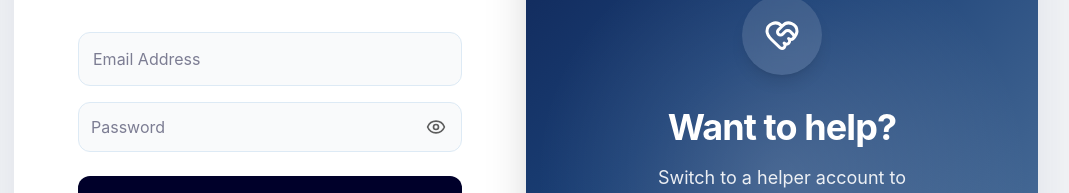
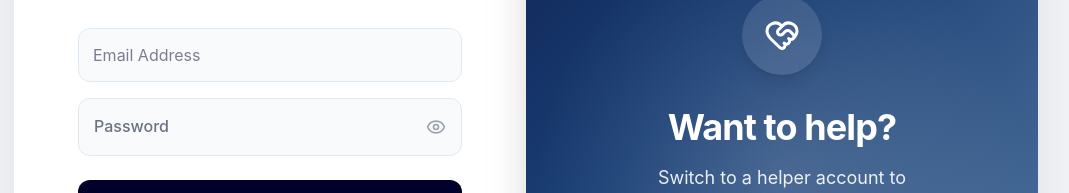
Before and after one commit to Nashap/CareRide-AI, a React (Vite) app in the folder frontend/: page /login in a window 1280 px wide. Shown: the part 223-416 px from the top of the page, without its empty margins (114-1183 px from the left). Built offline with nearby package versions, Linux system fonts and the light colour scheme; no server answers.

Commit message:
Update PasswordInput.jsx

```diff
--- a/frontend/src/components/common/PasswordInput.jsx
+++ b/frontend/src/components/common/PasswordInput.jsx
@@ -1,21 +1,30 @@
 import { useState } from "react";
 import { Eye, EyeOff } from "lucide-react";
 
-export default function PasswordInput({ className = "", ...props }) {
+export default function PasswordInput({ className = "", id, placeholder = "Password", ...props }) {
   const [showPassword, setShowPassword] = useState(false);
+  const inputId = id || props.name;
 
   return (
-    <div className="relative">
+    <div className="relative w-full">
       <input
         type={showPassword ? "text" : "password"}
+        id={inputId}
+        placeholder={placeholder}
         {...props}
-        className={`w-full border rounded-xl p-3 pr-12 focus:outline-none focus:ring-2 focus:ring-cr-primary ${className}`}
+        className={`peer w-full bg-gray-50 border border-gray-200 text-gray-900 rounded-xl px-4 pt-6 pb-2 pr-12 focus:outline-none focus:ring-2 focus:ring-[#1A3F75]/20 focus:border-[#1A3F75] transition-all placeholder-transparent ${className}`}
       />
+      <label
+        htmlFor={inputId}
+        className="absolute left-4 top-2 text-xs font-medium text-gray-500 transition-all peer-placeholder-shown:text-base peer-placeholder-shown:top-4 peer-focus:top-2 peer-focus:text-xs peer-focus:text-[#1A3F75] pointer-events-none"
+      >
+        {placeholder}
+      </label>
       <button
         type="button"
         onClick={() => setShowPassword((prev) => !prev)}
         onMouseDown={(e) => e.preventDefault()}
-        className="absolute inset-y-0 right-0 flex items-center pr-4 text-cr-text-muted hover:text-cr-text-muted transition-colors focus:outline-none"
+        className="absolute inset-y-0 right-0 flex items-center pr-4 text-gray-400 hover:text-gray-600 transition-colors focus:outline-none focus-visible:ring-2 focus-visible:ring-[#1A3F75] rounded-r-xl"
         aria-label={showPassword ? "Hide password" : "Show password"}
       >
         {showPassword ? <EyeOff size={20} /> : <Eye size={20} />}
```
